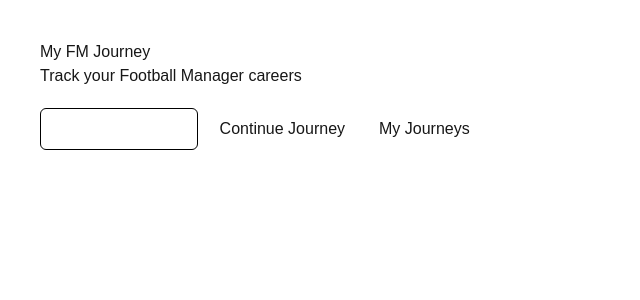
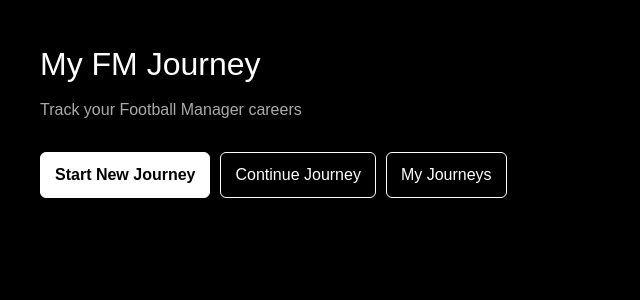
Before and after one commit to williamtwalker05/myfmjourney, a Next.js app: page / in a window 1280 px wide. Shown: the top 300 px of the page, without its empty margins (0-640 px from the left). Built offline with nearby package versions, Linux system fonts and the light colour scheme.

Commit message:
update site

```diff
--- a/app/page.tsx
+++ b/app/page.tsx
@@ -35,35 +35,69 @@
   }
 
   return (
-    <main style={{ padding: 40, fontFamily: "sans-serif" }}>
-      <h1>My FM Journey</h1>
+    <main
+      style={{
+        padding: 40,
+        fontFamily: "sans-serif",
+        backgroundColor: "black",
+        minHeight: "100vh",
+        color: "white",
+      }}
+    >
+      <h1 style={{ fontSize: 32, marginBottom: 10 }}>
+        My FM Journey
+      </h1>
 
-      <p>Track your Football Manager careers</p>
+      <p style={{ color: "#aaa" }}>
+        Track your Football Manager careers
+      </p>
 
-      <div style={{ marginTop: 20, display: "flex", gap: 10 }}>
+      <div style={{ marginTop: 30, display: "flex", gap: 10 }}>
+        {/* NEW JOURNEY */}
         <Link
           href="/new-save"
           style={{
-            padding: "8px 12px",
-            border: "1px solid black",
+            padding: "10px 14px",
+            border: "1px solid white",
             borderRadius: 6,
             textDecoration: "none",
-            color: "white",
+            color: "black",
+            backgroundColor: "white",
+            fontWeight: 600,
           }}
         >
           Start New Journey
         </Link>
 
+        {/* CONTINUE */}
         <button
           onClick={continueJourney}
-          style={{ padding: "8px 12px" }}
+          style={{
+            padding: "10px 14px",
+            border: "1px solid white",
+            borderRadius: 6,
+            backgroundColor: "transparent",
+            color: "white",
+            cursor: "pointer",
+          }}
         >
           Continue Journey
         </button>
 
-        <button style={{ padding: "8px 12px" }}>
+        {/* MY JOURNEYS */}
+        <Link
+          href="/my-journeys"
+          style={{
+            padding: "10px 14px",
+            border: "1px solid white",
+            borderRadius: 6,
+            textDecoration: "none",
+            color: "white",
+            backgroundColor: "transparent",
+          }}
+        >
           My Journeys
-        </button>
+        </Link>
       </div>
     </main>
   );
```
